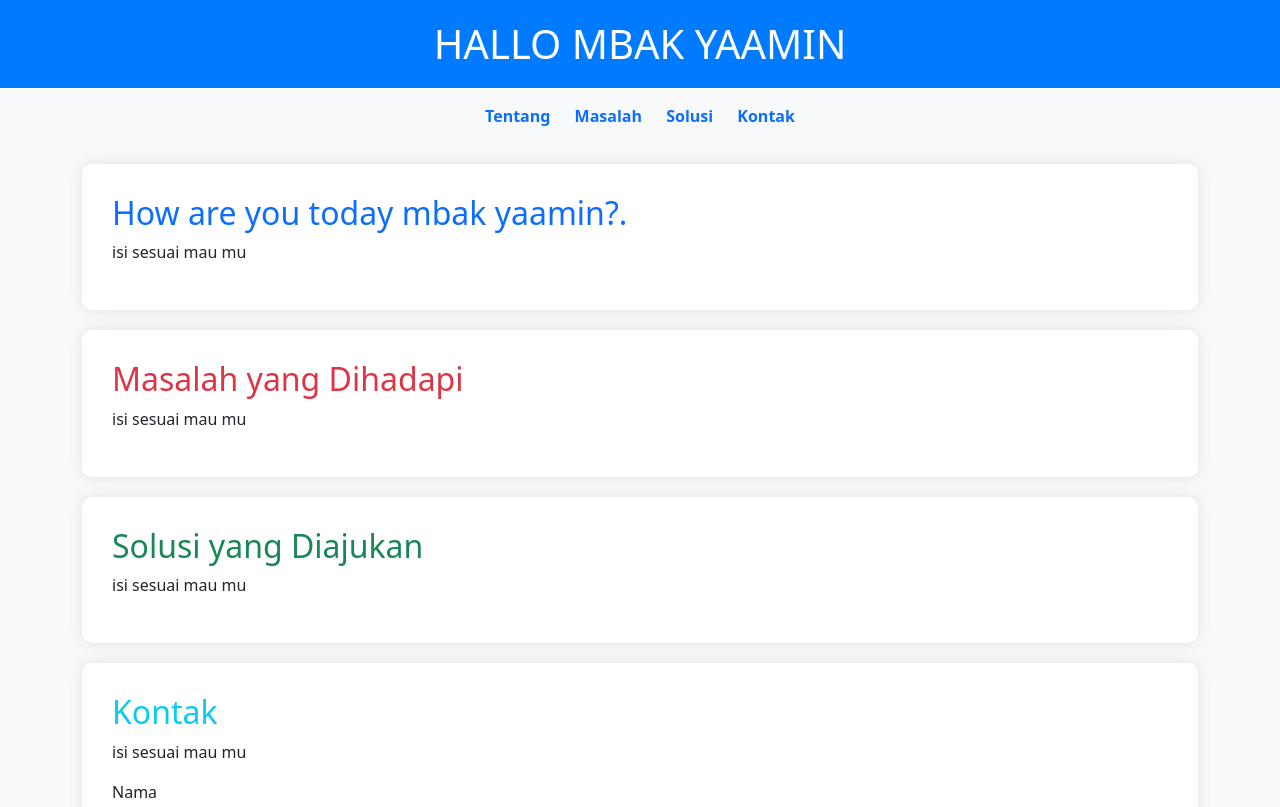
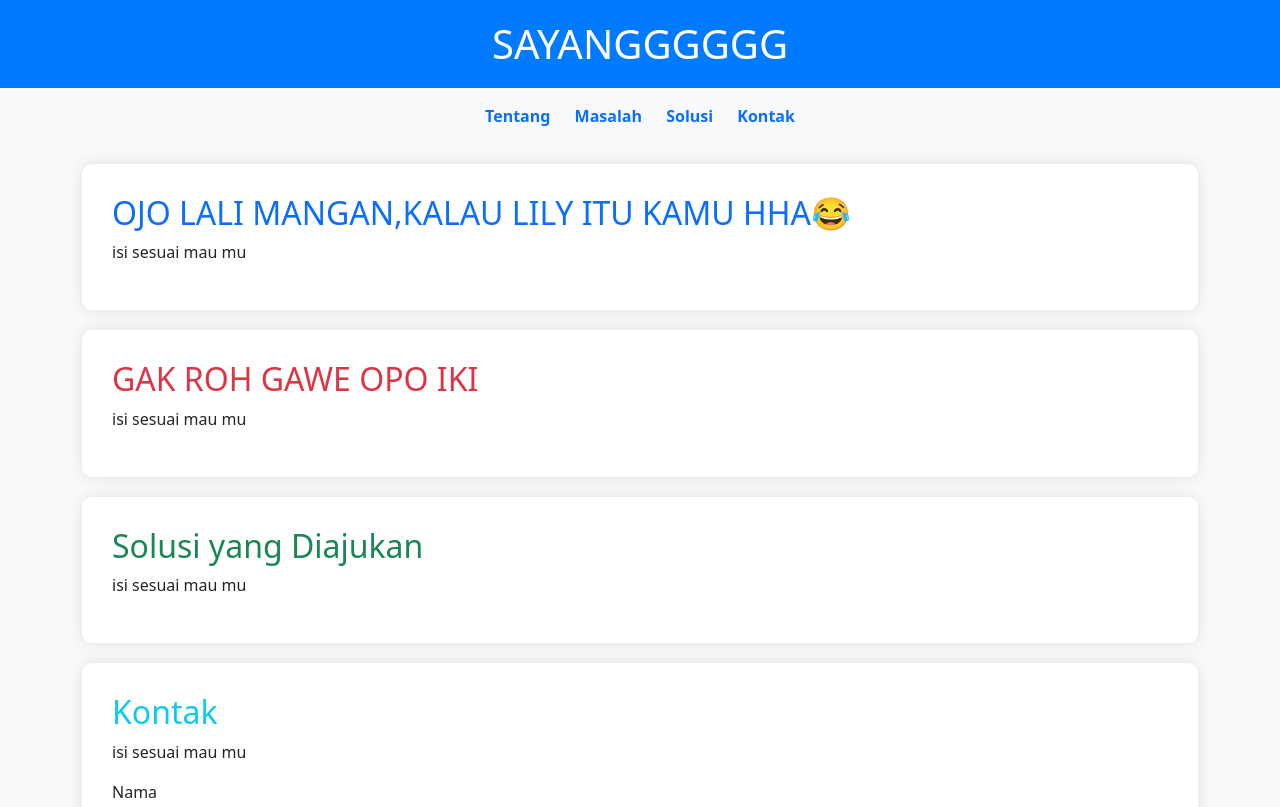
Before and after one commit to Bryy09/Aku, a plain HTML site: page index.html in a window 1280 px wide. Shown: the top 807 px of the page. Drawn offline with nearby package versions, Linux system fonts and the light colour scheme.

Commit message:
Update index.html

```diff
--- a/index.html
+++ b/index.html
@@ -59,7 +59,7 @@
 <body>
 
 <header class="text-center">
-    <h1>HALLO MBAK YAAMIN</h1>
+    <h1>SAYANGGGGGG</h1>
 </header>
 
 <nav class="bg-light py-3">
@@ -73,12 +73,12 @@
 
 <div class="container">
     <div class="content" id="tentang">
-        <h2 class="text-primary">How are you today mbak yaamin?.</h2>
+        <h2 class="text-primary">OJO LALI MANGAN,KALAU LILY ITU KAMU HHA😂</h2>
         <p>isi sesuai mau mu</p>
     </div>
 
     <div class="content" id="masalah">
-        <h2 class="text-danger">Masalah yang Dihadapi</h2>
+        <h2 class="text-danger">GAK ROH GAWE OPO IKI</h2>
         <p>isi sesuai mau mu</p>
     </div>
 
```
